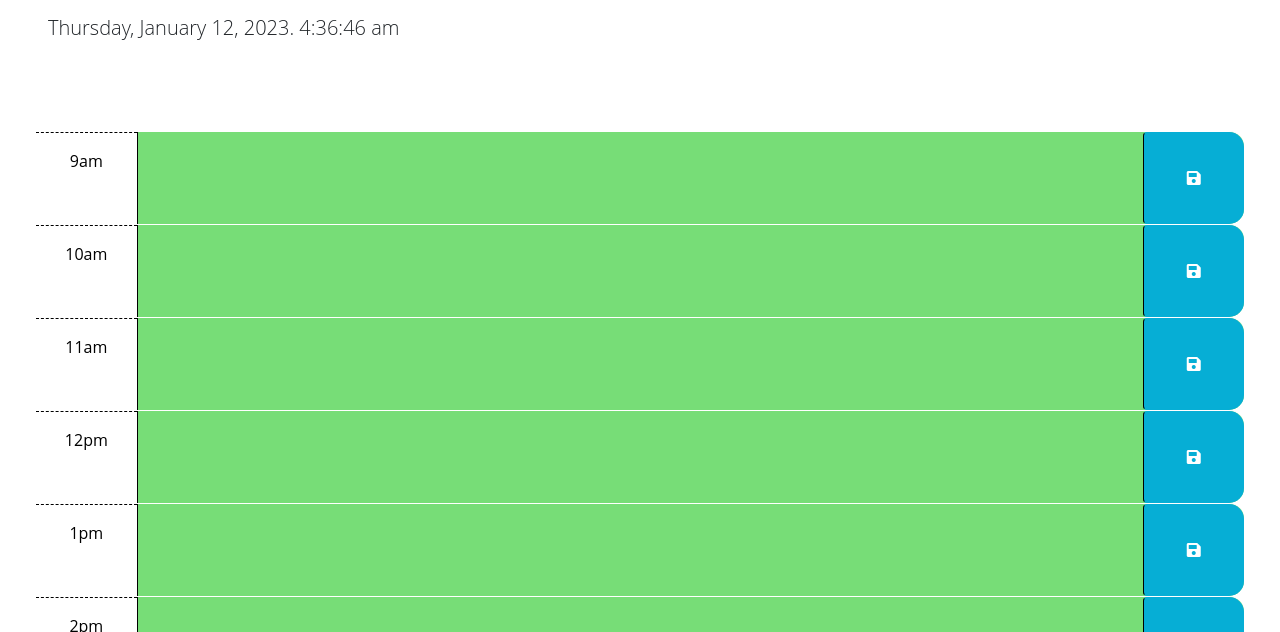
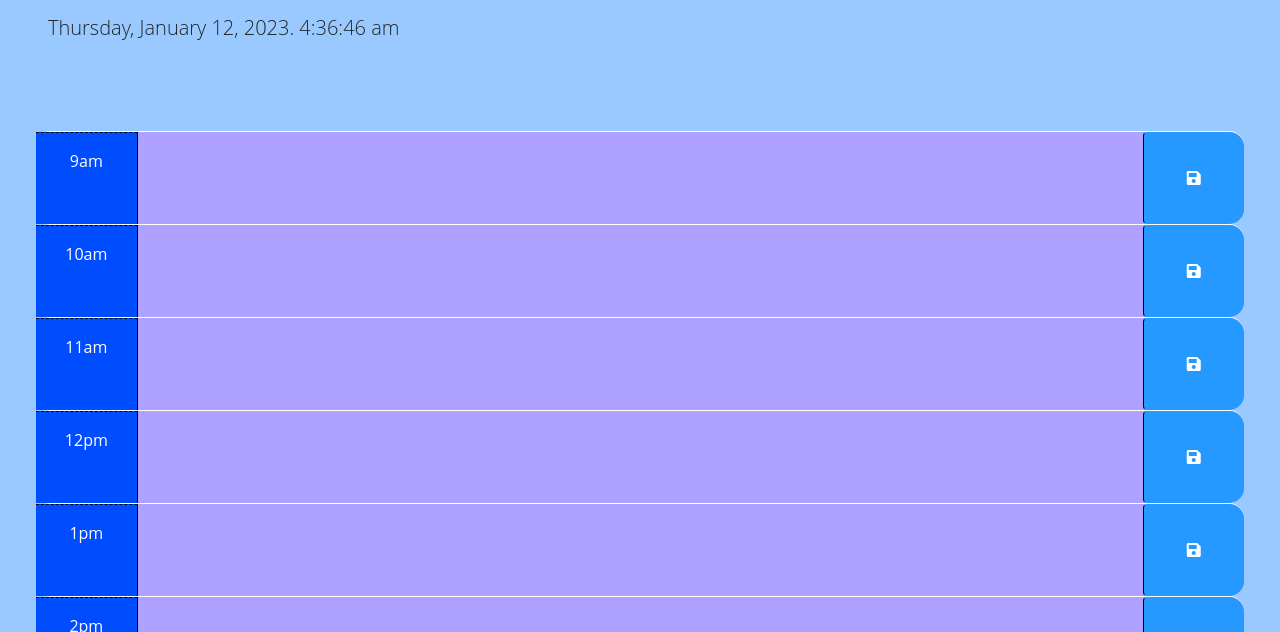
Before and after one commit to danibano/calendar, a plain HTML site: page index.html in a window 1280 px wide. Shown: the part 166-798 px from the top of the page. Drawn offline with nearby package versions, Linux system fonts and the light colour scheme.

Commit message:
added some styling

```diff
--- a/Develop/css/style.css
+++ b/Develop/css/style.css
@@ -1,6 +1,7 @@
 body {
   font-family: 'Open Sans', sans-serif;
   font-size: 16px;
+  background-color: #99c9ff;
 }
 
 textarea {
@@ -25,8 +26,8 @@ textarea {
 }
 
 .hour {
-  background-color: #ffffff;
-  color: #000000;
+  background-color: #004cff;
+  color: #ffffff;
   border-top: 1px dashed #000000;
 }
 
@@ -36,12 +37,12 @@ textarea {
 }
 
 .present {
-  background-color: #ff6961;
+  background-color: #736cff;
   color: white;
 }
 
 .future {
-  background-color: #77dd77;
+  background-color: #afa1ff;
   color: white;
 }
 
@@ -49,7 +50,7 @@ textarea {
   border-left: 1px solid black;
   border-top-right-radius: 15px;
   border-bottom-right-radius: 15px;
-  background-color: #06aed5;
+  background-color: #2599ff;
   color: white;
 }
 
--- a/Develop/js/script.js
+++ b/Develop/js/script.js
@@ -3,7 +3,7 @@
 // in the html.
 
 const BUISNESS_HOURS_OPENED = 9
-const BUISNESS_HOURS_CLOSED = 18
+const BUISNESS_HOURS_CLOSED = 25
 const PAST = "past"
 const PRESENT = "present"
 const FUTURE = "future"
```
